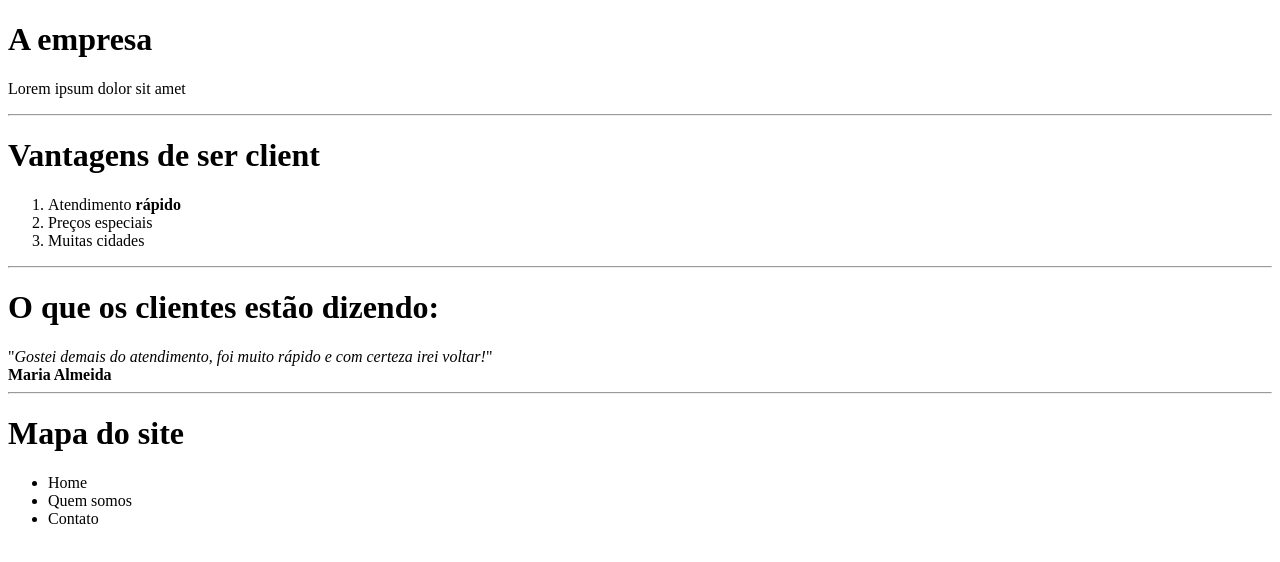
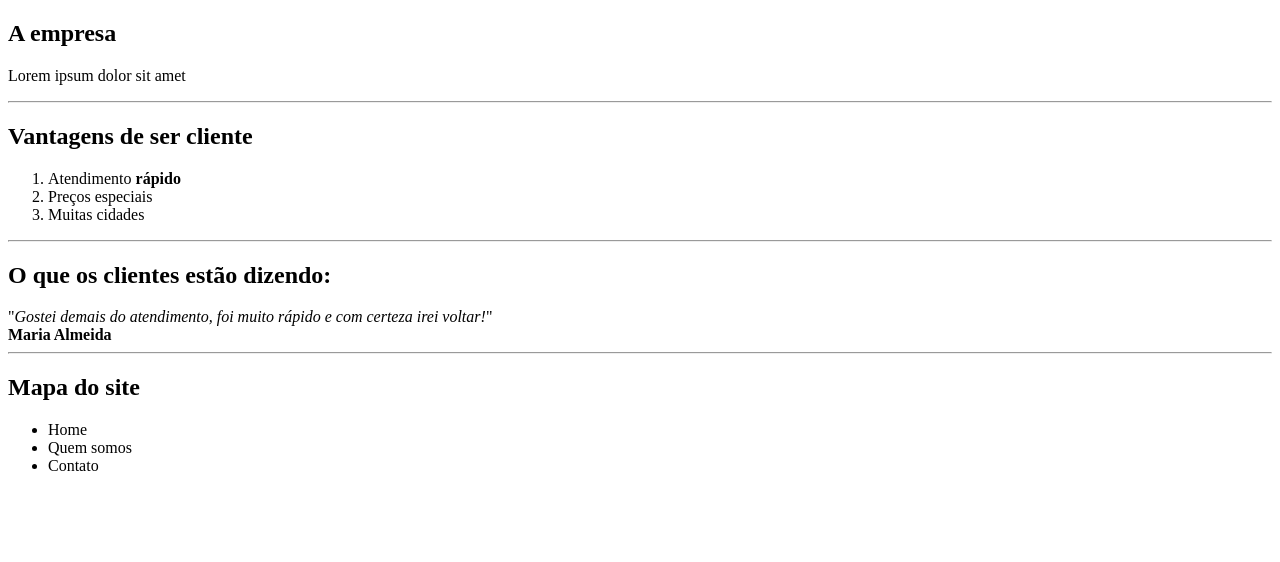
Before and after one commit to phconzatti/HTMLex1, a plain HTML site: page index.html in a window 1280 px wide. Drawn offline with Linux system fonts and the light colour scheme.

Commit message:
Exercício feito

```diff
--- a/index.html
+++ b/index.html
@@ -6,21 +6,21 @@
     <title>Meu site</title>
 </head>
 <body>
-    <h1>A empresa</h1>
+    <h2>A empresa</h2>
     <p>Lorem ipsum dolor sit amet</p>
     <hr>
-    <h1>Vantagens de ser client</h1>
+    <h2>Vantagens de ser cliente</h2>
     <ol>
-        <li>Atendimento <b>rápido</b></li>
+        <li>Atendimento <strong>rápido</strong></li>
         <li>Preços especiais</li>
         <li>Muitas cidades</li>
     </ol>
     <hr>
-    <h1>O que os clientes estão dizendo:</h1>
-    "<i>Gostei demais do atendimento, foi muito rápido e com certeza irei voltar!</i>"<br>
-    <b>Maria Almeida</b>
+    <h2>O que os clientes estão dizendo:</h2>
+    "<em>Gostei demais do atendimento, foi muito rápido e com certeza irei voltar!</em>"<br>
+    <strong>Maria Almeida</strong>
     <hr>
-    <h1>Mapa do site</h1>
+    <h2>Mapa do site</h2>
     <ul>
         <li>Home</li>
         <li>Quem somos</li>
```
